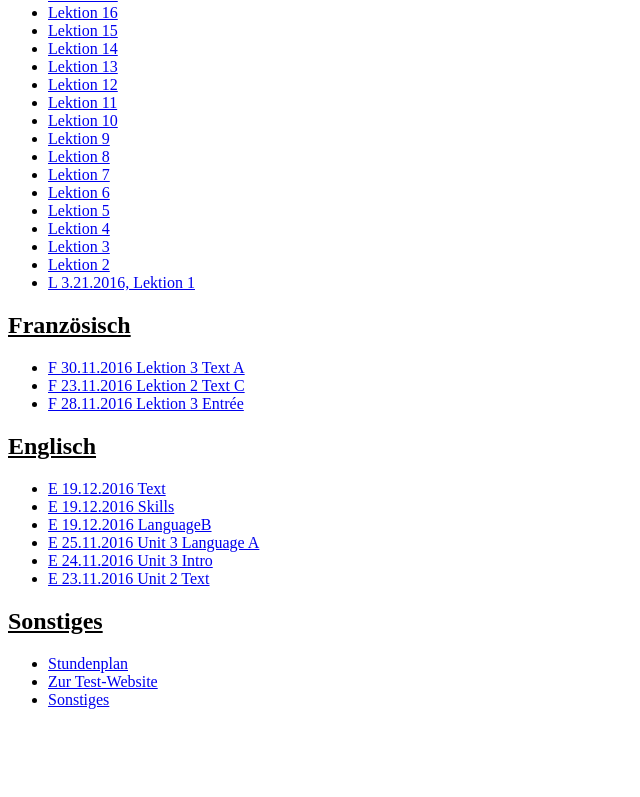
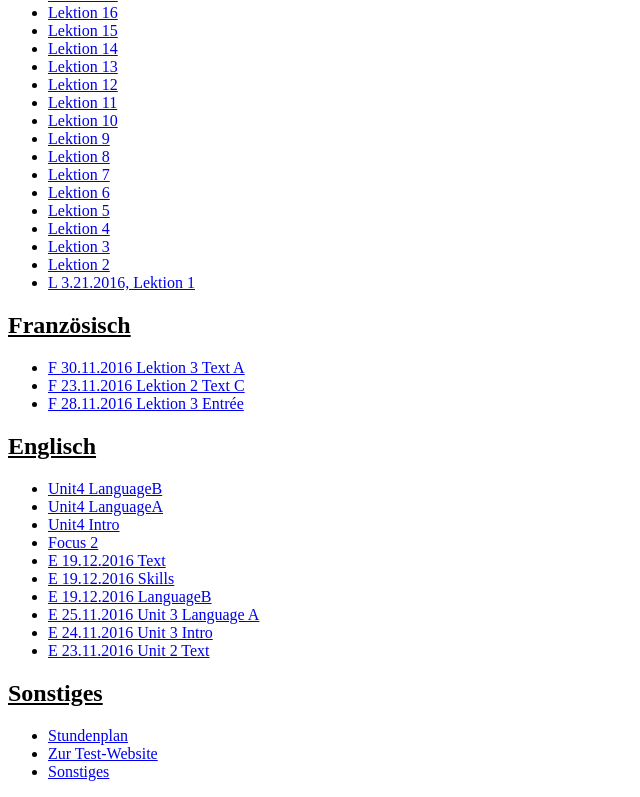
Before and after one commit to PaulSawitzki/webapplications, a plain HTML site: page vokabeln.html in a window 1280 px wide. Shown: the part 1549-2346 px from the top of the page, without its empty margins (0-640 px from the left). Before the commit the page ends 2274 px from the top, so only its background shows below. Drawn offline with Linux system fonts and the light colour scheme.

Commit message:
Neue Englisch vokabeln

```diff
--- /dev/null
+++ b/englisch/Englisch.6.02.2017.json
@@ -0,0 +1 @@
+[{"deutsch":"Produkt","fremdsprache":"product"},{"deutsch":"Person aus dem Mittleren Westen","fremdsprache":"Midwesterner"},{"deutsch":"Klima","fremdsprache":"climate"},{"deutsch":"Büffel","fremdsprache":"buffalo, pl. buffalo"},{"deutsch":"Freiland, Weideland(AE)","fremdsprache":"range"},{"deutsch":"Lage;Standort","fremdsprache":"location"},{"deutsch":"Wirtschaft","fremdsprache":"economy"},{"deutsch":"Hummer","fremdsprache":"lobster"},{"deutsch":"Elch","fremdsprache":"moose, pl. moose"},{"deutsch":"Spitzname","fremdsprache":"nickname"},{"deutsch":"Kiefer","fremdsprache":"pine(tree)"},{"deutsch":"ob","fremdsprache":"whether"},{"deutsch":"Kaktus","fremdsprache":"cactus"},{"deutsch":"Mammutbaum","fremdsprache":"redwood(tree)"},{"deutsch":"bis zu","fremdsprache":"up to"},{"deutsch":"existieren","fremdsprache":"to exist"},{"deutsch":"Dinosaurier","fremdsprache":"dinosaur"},{"deutsch":"erreichen","fremdsprache":"to reach"}]
--- /dev/null
+++ b/englisch/Englisch.Unit4.LanguageB.json
@@ -0,0 +1 @@
+[{"deutsch":"Chatroom(Internetforum, wo man sich online unterhalten kann)","fremdsprache":"chatroom"},{"deutsch":"ausbrechen(Vulkan)","fremdsprache":"to erupt"},{"deutsch":"(sie)selbst;sich(selbst)","fremdsprache":"herself"},{"deutsch":"Valentinskarte","fremdsprache":"Valentine's card"},{"deutsch":"fett,dick","fremdsprache":"fat"},{"deutsch":"Insekt","fremdsprache":"insect"},{"deutsch":"Alles in Ordnung bei dir?","fremdsprache":"RUOK?"},{"deutsch":"Spaß haben;sich amüsieren","fremdsprache":"to enjoy oneself"},{"deutsch":"tippen","fremdsprache":"to type"},{"deutsch":"backen","fremdsprache":"to bake"},{"deutsch":"allein","fremdsprache":"by oneself"},{"deutsch":"Mach dir nichts draus!;Macht nichts.","fremdsprache":"Never mind!"},{"deutsch":"sich amüsieren;sich die Zeit vertreiben","fremdsprache":"to amuse oneself"},{"deutsch":"Objekt;Gegenstand","fremdsprache":"object"},{"deutsch":"reflexiv","fremdsprache":"reflexive"},{"deutsch":"sich vorbereizen(auf)","fremdsprache":"to prepare(for)"}]
--- a/vokabeln.html
+++ b/vokabeln.html
@@ -314,6 +314,18 @@
   <h2>Englisch</h2>
   <ul>
     <li>
+      <a href="Englisch.html?lektion=englisch/Englisch.Unit4.LanguageB">Unit4 LanguageB</a>
+    </li>
+    <li>
+      <a href="Englisch.html?lektion=englisch/Englisch.Unit4.LanguageA">Unit4 LanguageA</a>
+    </li>
+    <li>
+      <a href="Englisch.html?lektion=englisch/Englisch.Unit4.Intro">Unit4 Intro</a>
+    </li>
+    <li>
+      <a href="Englisch.html?lektion=englisch/Englisch.6.02.2017">Focus 2</a>
+    </li>
+    <li>
       <a href="Englisch.html?lektion=englisch/Englisch.Text.19.12.2016">E 19.12.2016 Text</a>
     </li>
     <li>
```
Also changed, not shown: englisch/Englisch.Unit4.Intro.json (added, +1 -0 lines), englisch/Englisch.Unit4.LanguageA.json (added, +1 -0 lines), 4 other files.
